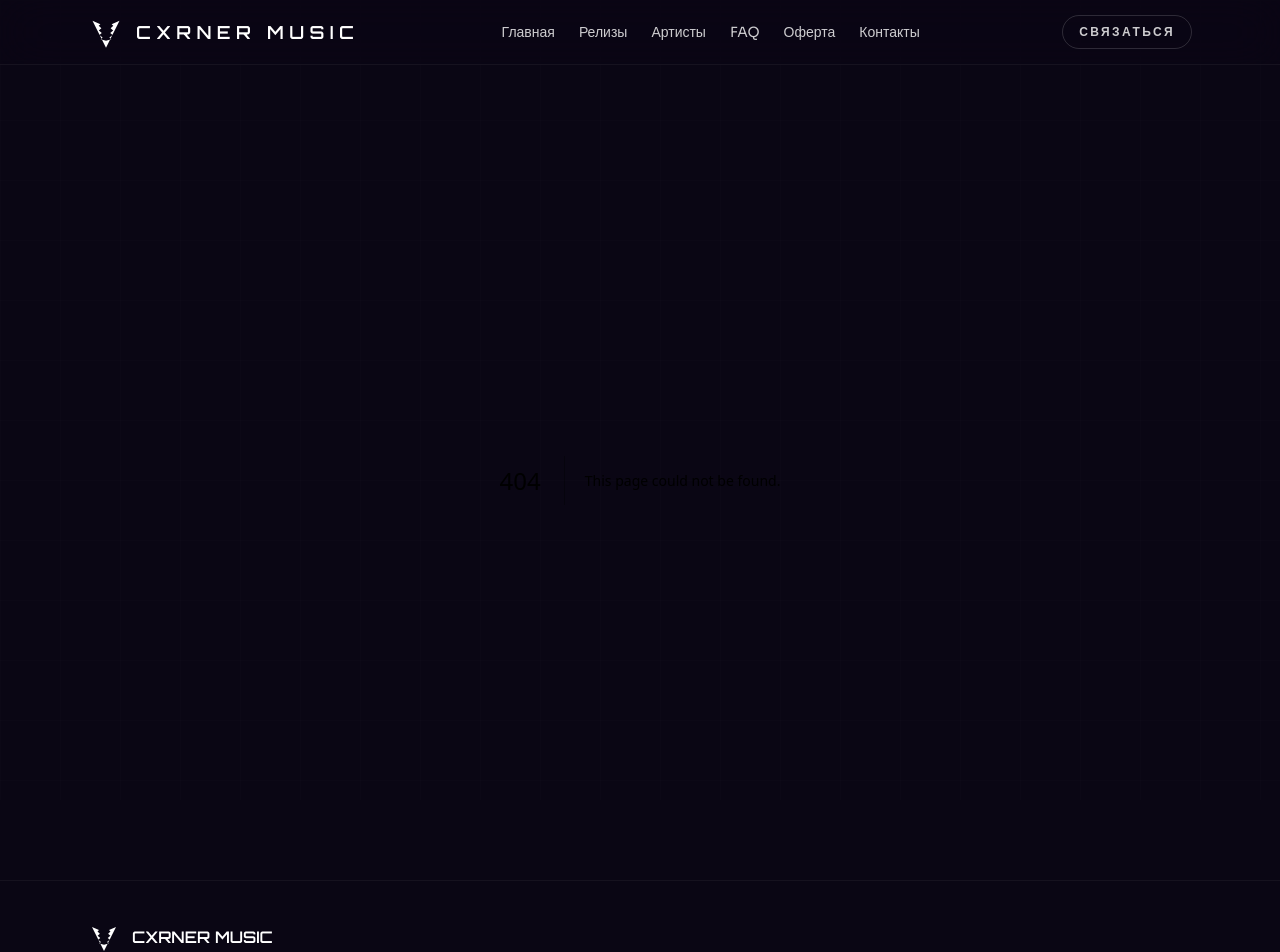
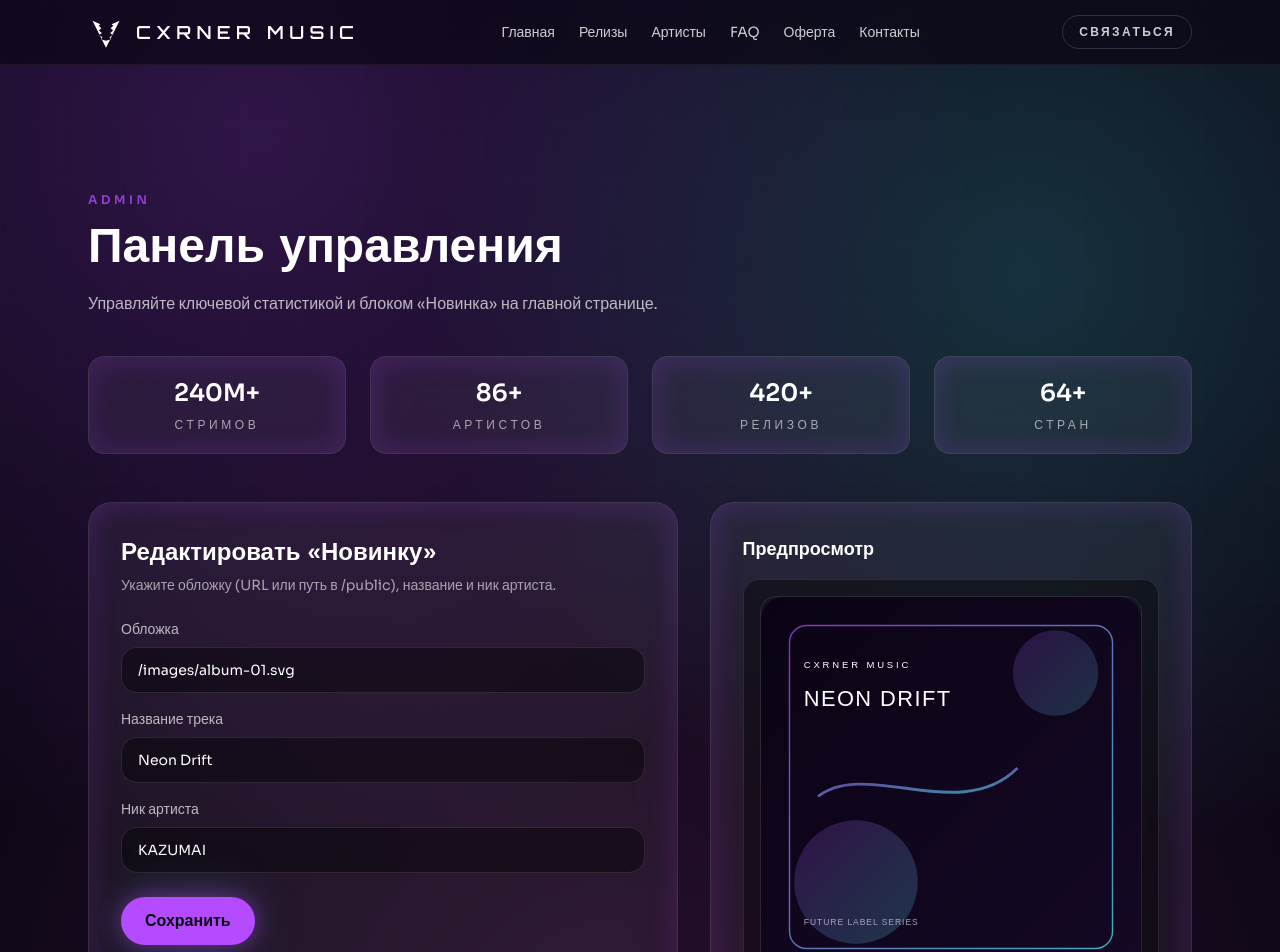
Before and after one commit to kazumaiq/cxrnermusic, a Next.js app: page /admin in a window 1280 px wide. Before the commit this address had no page. Shown: the top 952 px of the page. Built offline with nearby package versions, Linux system fonts and the light colour scheme.

Commit message:
Add admin panel and featured release editor

```diff
--- /dev/null
+++ b/app/admin/page.tsx
@@ -0,0 +1,160 @@
+"use client";
+
+import { useEffect, useState } from "react";
+import Container from "../../components/Container";
+import Reveal from "../../components/Reveal";
+import GlowButton from "../../components/GlowButton";
+import type { FeaturedRelease } from "../../lib/featured";
+import { stats } from "../../data/site";
+
+const emptyFeatured: FeaturedRelease = {
+  title: "",
+  artist: "",
+  cover: "",
+};
+
+export default function AdminPage() {
+  const [featured, setFeatured] = useState<FeaturedRelease>(emptyFeatured);
+  const [status, setStatus] = useState<string>("");
+  const [loading, setLoading] = useState<boolean>(true);
+
+  useEffect(() => {
+    const load = async () => {
+      try {
+        const res = await fetch("/api/featured", { cache: "no-store" });
+        const data = (await res.json()) as FeaturedRelease;
+        setFeatured(data);
+      } catch {
+        setFeatured(emptyFeatured);
+      } finally {
+        setLoading(false);
+      }
+    };
+
+    load();
+  }, []);
+
+  const handleChange = (key: keyof FeaturedRelease, value: string) => {
+    setFeatured((prev) => ({ ...prev, [key]: value }));
+  };
+
+  const handleSave = async () => {
+    setStatus("Сохраняем...");
+    try {
+      const res = await fetch("/api/featured", {
+        method: "POST",
+        headers: { "Content-Type": "application/json" },
+        body: JSON.stringify(featured),
+      });
+      if (!res.ok) throw new Error("Save failed");
+      setStatus("Сохранено");
+      setTimeout(() => setStatus(""), 2000);
+    } catch {
+      setStatus("Ошибка сохранения");
+    }
+  };
+
+  return (
+    <section className="section-padding">
+      <Container>
+        <Reveal>
+          <p className="text-xs font-semibold uppercase tracking-[0.3em] text-neon/80">Admin</p>
+        </Reveal>
+        <Reveal delay={0.05}>
+          <h1 className="mt-3 text-4xl font-semibold text-white md:text-5xl font-display">
+            Панель управления
+          </h1>
+        </Reveal>
+        <Reveal delay={0.1}>
+          <p className="mt-6 max-w-2xl text-base text-white/70">
+            Управляйте ключевой статистикой и блоком «Новинка» на главной странице.
+          </p>
+        </Reveal>
+
+        <div className="mt-10 grid gap-6 md:grid-cols-4">
+          {stats.map((item) => (
+            <div key={item.label} className="glass rounded-2xl px-6 py-5 text-center">
+              <p className="text-2xl font-semibold text-white">{item.value}{item.suffix}</p>
+              <p className="mt-2 text-xs uppercase tracking-[0.3em] text-white/60">{item.label}</p>
+            </div>
+          ))}
+        </div>
+
+        <div className="mt-12 grid gap-8 lg:grid-cols-[1.1fr_0.9fr]">
+          <div className="glass rounded-3xl p-8">
+            <h2 className="text-2xl font-semibold text-white font-display">Редактировать «Новинку»</h2>
+            <p className="mt-2 text-sm text-white/60">
+              Укажите обложку (URL или путь в /public), название и ник артиста.
+            </p>
+
+            <div className="mt-6 grid gap-4">
+              <label className="text-sm text-white/70">
+                Обложка
+                <input
+                  type="text"
+                  value={featured.cover}
+                  onChange={(event) => handleChange("cover", event.target.value)}
+                  placeholder="/images/album-01.svg или https://..."
+                  className="mt-2 w-full rounded-2xl border border-white/10 bg-black/40 px-4 py-3 text-white outline-none focus:border-neon"
+                  disabled={loading}
+                />
+              </label>
+              <label className="text-sm text-white/70">
+                Название трека
+                <input
+                  type="text"
+                  value={featured.title}
+                  onChange={(event) => handleChange("title", event.target.value)}
+                  placeholder="Название"
+                  className="mt-2 w-full rounded-2xl border border-white/10 bg-black/40 px-4 py-3 text-white outline-none focus:border-neon"
+                  disabled={loading}
+                />
+              </label>
+              <label className="text-sm text-white/70">
+                Ник артиста
+                <input
+                  type="text"
+                  value={featured.artist}
+                  onChange={(event) => handleChange("artist", event.target.value)}
+                  placeholder="Ник"
+                  className="mt-2 w-full rounded-2xl border border-white/10 bg-black/40 px-4 py-3 text-white outline-none focus:border-neon"
+                  disabled={loading}
+                />
+              </label>
+            </div>
+
+            <div className="mt-6 flex flex-wrap items-center gap-4">
+              <GlowButton variant="primary" onClick={handleSave}>
+                Сохранить
+              </GlowButton>
+              {status ? <span className="text-sm text-white/70">{status}</span> : null}
+            </div>
+          </div>
+
+          <div className="glass rounded-3xl p-8">
+            <h3 className="text-lg font-semibold text-white">Предпросмотр</h3>
+            <div className="mt-4 rounded-2xl border border-white/10 bg-black/40 p-4">
+              <div className="aspect-square overflow-hidden rounded-2xl border border-white/10">
+                {featured.cover ? (
+                  <img
+                    src={featured.cover}
+                    alt={featured.title}
+                    className="h-full w-full object-cover"
+                  />
+                ) : (
+                  <div className="flex h-full items-center justify-center text-xs text-white/40">
+                    Нет обложки
+                  </div>
+                )}
+              </div>
+              <p className="mt-4 text-lg font-semibold text-white">
+                {featured.title || "Название трека"}
+              </p>
+              <p className="text-sm text-white/60">{featured.artist || "Ник артиста"}</p>
+            </div>
+          </div>
+        </div>
+      </Container>
+    </section>
+  );
+}
--- /dev/null
+++ b/app/api/featured/route.ts
@@ -0,0 +1,16 @@
+import { getFeaturedRelease, setFeaturedRelease } from "../../../lib/featured";
+
+export async function GET() {
+  const featured = await getFeaturedRelease();
+  return Response.json(featured);
+}
+
+export async function POST(request: Request) {
+  const body = (await request.json()) as { title?: string; artist?: string; cover?: string };
+  const next = await setFeaturedRelease({
+    title: body.title ?? "",
+    artist: body.artist ?? "",
+    cover: body.cover ?? "",
+  });
+  return Response.json({ ok: true, data: next });
+}
--- a/app/page.tsx
+++ b/app/page.tsx
@@ -8,8 +8,12 @@ import ParallaxOrbs from "../components/ParallaxOrbs";
 import SectionHeader from "../components/SectionHeader";
 import Faq from "../components/Faq";
 import { artists, faqItems, releases, services, stats } from "../data/site";
+import { getFeaturedRelease } from "../lib/featured";
 
-export default function HomePage() {
+export default async function HomePage() {
+  const featured = await getFeaturedRelease();
+  const isRemoteCover = featured.cover.startsWith("http");
+
   return (
     <>
       <section id="hero" className="relative overflow-hidden">
@@ -66,19 +70,23 @@ export default function HomePage() {
             <div className="relative">
               <div className="glass rounded-3xl p-6 neon-border">
                 <div className="relative aspect-square overflow-hidden rounded-2xl">
+                  {isRemoteCover ? (
+                    <img src={featured.cover} alt="Обложка релиза" className="h-full w-full object-cover" />
+                  ) : (
                     <Image
-                    src="/images/album-01.svg"
+                      src={featured.cover}
                       alt="Обложка релиза"
                       fill
                       sizes="(max-width: 1024px) 100vw, 50vw"
                       className="object-cover"
                       priority
                     />
+                  )}
                 </div>
                 <div className="mt-6 flex items-center justify-between">
                   <div>
-                    <p className="text-lg font-semibold text-white">Neon Drift</p>
-                    <p className="text-sm text-white/60">KAZUMAI</p>
+                    <p className="text-lg font-semibold text-white">{featured.title}</p>
+                    <p className="text-sm text-white/60">{featured.artist}</p>
                   </div>
                   <div className="rounded-full border border-white/10 px-4 py-2 text-xs uppercase tracking-[0.3em] text-white/60">
                     Новинка
--- a/components/Header.tsx
+++ b/components/Header.tsx
@@ -15,10 +15,7 @@ export default function Header() {
   return (
     <header className="fixed top-0 z-50 w-full border-b border-white/5 bg-night/70 backdrop-blur-xl">
       <Container className="flex h-16 items-center justify-between">
-        <Link
-          href="/"
-          className="flex items-center gap-3 text-lg font-semibold tracking-[0.3em] text-white font-display"
-        >
+        <Link href="/" className="flex items-center gap-3 text-lg font-semibold tracking-[0.3em] text-white font-display">
           <Image src="/images/logo.svg" alt="CXRNER MUSIC" width={36} height={36} className="h-9 w-9" />
           CXRNER MUSIC
         </Link>
--- /dev/null
+++ b/data/featured.json
@@ -0,0 +1,5 @@
+{
+  "title": "Neon Drift",
+  "artist": "KAZUMAI",
+  "cover": "/images/album-01.svg"
+}
--- /dev/null
+++ b/lib/featured.ts
@@ -0,0 +1,66 @@
+import { promises as fs } from "node:fs";
+import path from "node:path";
+
+export type FeaturedRelease = {
+  title: string;
+  artist: string;
+  cover: string;
+};
+
+const fallback: FeaturedRelease = {
+  title: "Neon Drift",
+  artist: "KAZUMAI",
+  cover: "/images/album-01.svg",
+};
+
+const featuredPath = path.join(process.cwd(), "data", "featured.json");
+const kvEnabled = Boolean(process.env.KV_REST_API_URL && process.env.KV_REST_API_TOKEN);
+
+function sanitize(input: Partial<FeaturedRelease> | null): FeaturedRelease {
+  if (!input) return fallback;
+  return {
+    title: typeof input.title === "string" && input.title.trim() ? input.title.trim() : fallback.title,
+    artist: typeof input.artist === "string" && input.artist.trim() ? input.artist.trim() : fallback.artist,
+    cover: typeof input.cover === "string" && input.cover.trim() ? input.cover.trim() : fallback.cover,
+  };
+}
+
+async function readFromFile(): Promise<FeaturedRelease> {
+  try {
+    const raw = await fs.readFile(featuredPath, "utf8");
+    const parsed = JSON.parse(raw) as Partial<FeaturedRelease>;
+    return sanitize(parsed);
+  } catch {
+    return fallback;
+  }
+}
+
+async function writeToFile(data: FeaturedRelease): Promise<void> {
+  await fs.writeFile(featuredPath, JSON.stringify(data, null, 2), "utf8");
+}
+
+async function readFromKv(): Promise<FeaturedRelease> {
+  const { kv } = await import("@vercel/kv");
+  const value = (await kv.get<FeaturedRelease>("featured_release")) ?? null;
+  return sanitize(value ?? null);
+}
+
+async function writeToKv(data: FeaturedRelease): Promise<void> {
+  const { kv } = await import("@vercel/kv");
+  await kv.set("featured_release", data);
+}
+
+export async function getFeaturedRelease(): Promise<FeaturedRelease> {
+  if (kvEnabled) return readFromKv();
+  return readFromFile();
+}
+
+export async function setFeaturedRelease(data: FeaturedRelease): Promise<FeaturedRelease> {
+  const next = sanitize(data);
+  if (kvEnabled) {
+    await writeToKv(next);
+  } else {
+    await writeToFile(next);
+  }
+  return next;
+}
--- a/package.json
+++ b/package.json
@@ -13,7 +13,8 @@
                          "framer-motion":  "latest",
                          "next":  "latest",
                          "react":  "latest",
-                         "react-dom":  "latest"
+                         "react-dom":  "latest",
+                         "@vercel/kv":  "latest"
                      },
     "devDependencies":  {
                             "@types/node":  "latest",
```
Also changed, not shown: 1 other file (tests, documents, lock files or other folders). Lines whose indentation alone changed are shown as unchanged.
